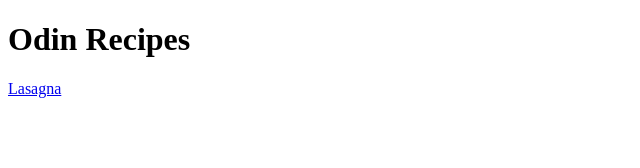
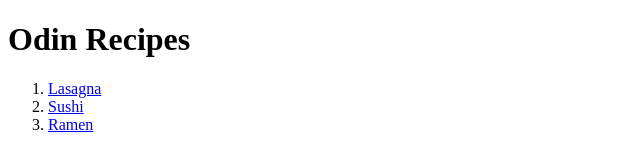
Before and after one commit to Judefinisterra/Odin-recipes, a plain HTML site: page index.html in a window 1280 px wide. Shown: the whole page, without its empty margins (0-640 px from the left). Drawn offline with Linux system fonts and the light colour scheme.

Commit message:
Update index with links

```diff
--- a/index.html
+++ b/index.html
@@ -7,6 +7,11 @@
 </head>
 <body>
     <h1>Odin Recipes</h1>
-    <a href="recipess/lasagna.html">Lasagna</a>
+    <ol>
+        <li><a href="recipess/lasagna.html">Lasagna</a></li>
+        <li><a href="recipess/sushi.html">Sushi</a></li>
+        <li><a href="recipess/ramen.html">Ramen</a></li>
+    </ol>
+
 </body>
 </html>
```
